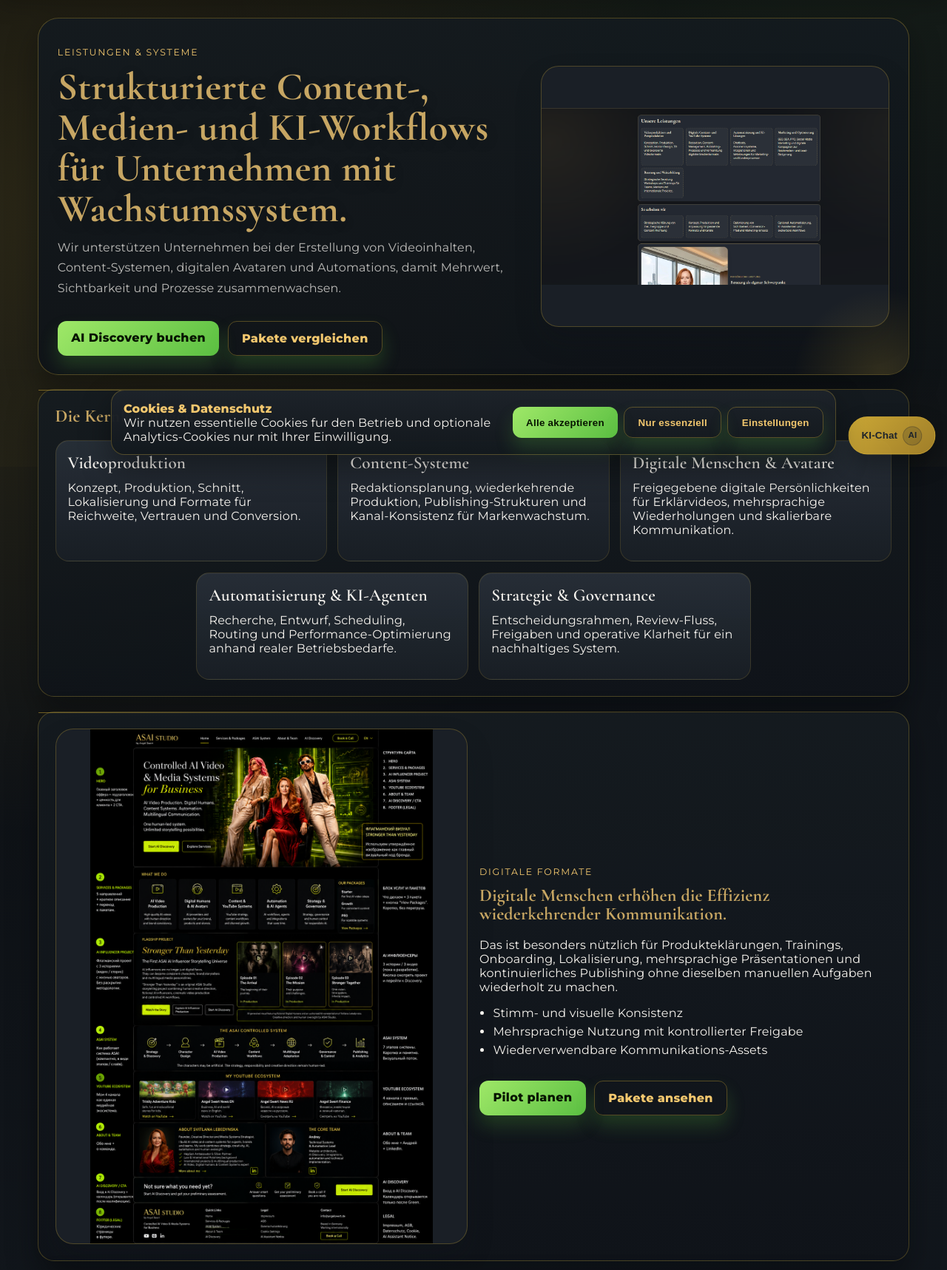
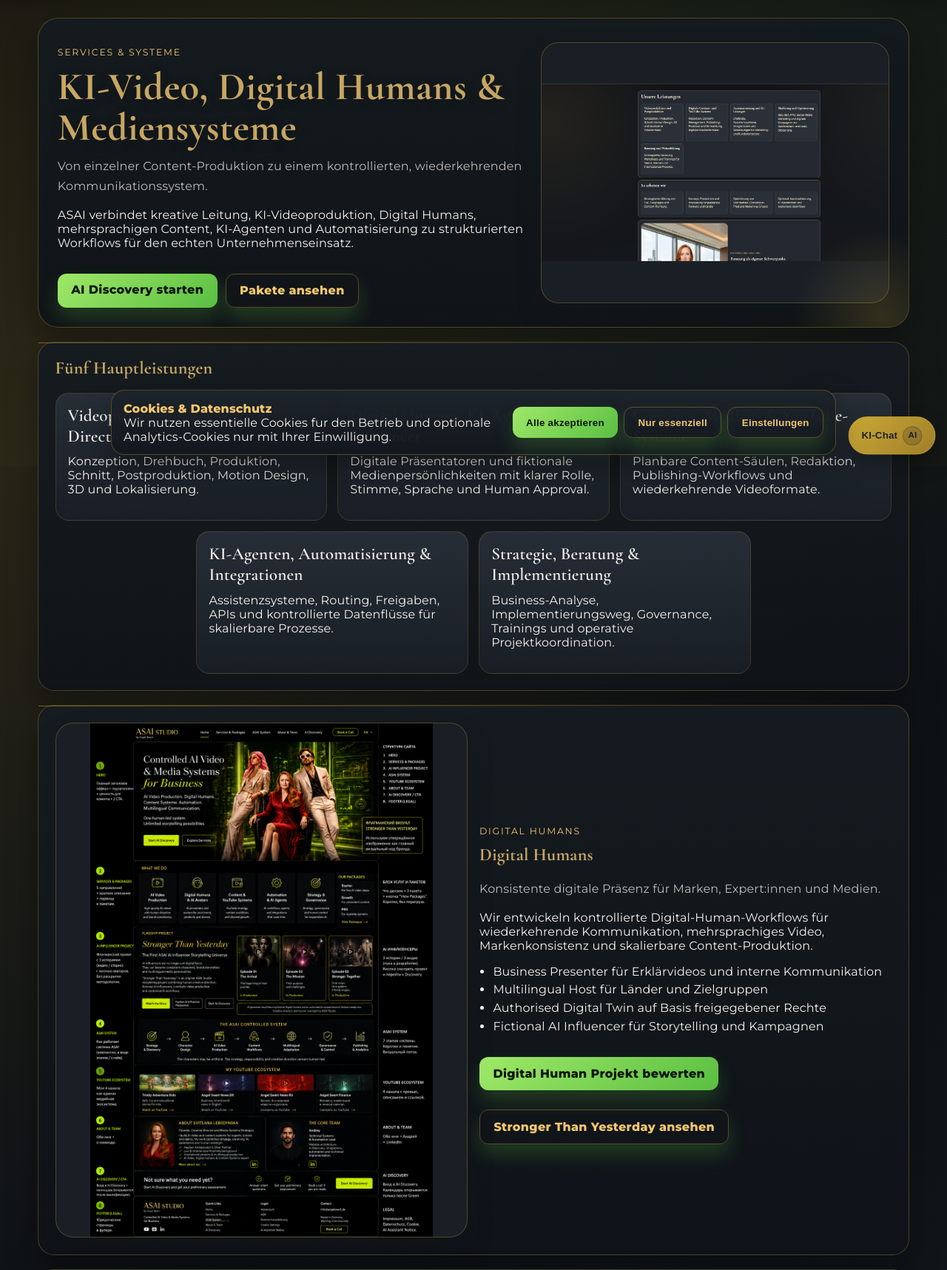
Before and after one commit to pilipandr770/AngelSwert, a Flask app: page /services in a window 1280 px wide. Shown: the part 169-1886 px from the top of the page at 74% size. Run offline with Flask 3, Linux system fonts and the light colour scheme.

Commit message:
Wire Services page to admin CMS (services_copy_json) instead of hardcoded text; add YouTube thumbnail fallback JS

```diff
--- a/app/routes/public.py
+++ b/app/routes/public.py
@@ -307,18 +307,26 @@ def services():
         separator = "&" if "?" in discovery_url else "?"
         discovery_href = f"{discovery_url}{separator}lang={getattr(g, 'lang', 'de')}"
 
+    story_video_urls = [
+        media_url(settings.story_video_01),
+        media_url(settings.story_video_02),
+        media_url(settings.story_video_03),
+    ]
+    story_episodes = [
+        {**episode, "video": story_video_urls[index] if index < len(story_video_urls) else ""}
+        for index, episode in enumerate(services_copy.get("story", {}).get("episodes", []))
+    ]
+
     return render_template(
         "public/services.html",
         services_settings=settings,
         services_copy=services_copy,
         featured_channels=featured_channels,
+        story_episodes=story_episodes,
         discovery_href=discovery_href,
         hero_media_url=media_url(settings.hero_media),
         digital_human_media_url=media_url(settings.digital_human_media),
         story_poster_url=media_url(settings.story_poster),
-        story_video_01_url=media_url(settings.story_video_01),
-        story_video_02_url=media_url(settings.story_video_02),
-        story_video_03_url=media_url(settings.story_video_03),
         strategy_photo_url=media_url(settings.strategy_photo),
     )
 
--- /dev/null
+++ b/app/static/js/nav.js
@@ -0,0 +1,16 @@
+// Falls back through YouTube thumbnail candidates when the primary thumbnail fails to load.
+(function () {
+  document.querySelectorAll('img[data-thumb-candidates]').forEach(function (img) {
+    var candidates = (img.getAttribute('data-thumb-candidates') || '').split(',').filter(Boolean);
+    var fallback = img.getAttribute('data-fallback-src') || '';
+    var index = 0;
+    img.addEventListener('error', function () {
+      if (index < candidates.length) {
+        img.src = candidates[index];
+        index += 1;
+      } else if (fallback && img.src !== fallback) {
+        img.src = fallback;
+      }
+    });
+  });
+})();
--- a/app/templates/public/services.html
+++ b/app/templates/public/services.html
@@ -3,22 +3,18 @@
 {% block meta_description %}{{ t('services.meta_description') }}{% endblock %}
 {% block content %}
 {% set is_de = lang == 'de' %}
+{% set c = services_copy %}
 
 <section class="hero services-hero">
   <div class="split split--media">
     <div>
-      <p class="eyebrow">{{ 'Services & systems' if not is_de else 'Leistungen & Systeme' }}</p>
-      <h1>{{ 'Structured content, media production and AI workflows for companies that want a repeatable growth system.' if not is_de else 'Strukturierte Content-, Medien- und KI-Workflows für Unternehmen mit Wachstumssystem.' }}</h1>
-      <p class="section-lead">
-        {% if is_de %}
-        Wir unterstützen Unternehmen bei der Erstellung von Videoinhalten, Content-Systemen, digitalen Avataren und Automations, damit Mehrwert, Sichtbarkeit und Prozesse zusammenwachsen.
-        {% else %}
-        We help companies create video content, content systems, digital avatars and automation so visibility, value and operational clarity grow together.
-        {% endif %}
-      </p>
+      <p class="eyebrow">{{ c.hero.eyebrow }}</p>
+      <h1>{{ c.hero.title }}</h1>
+      <p class="section-lead">{{ c.hero.subtitle }}</p>
+      <p>{{ c.hero.lead }}</p>
       <div class="cta-row">
-        <a class="btn" href="{{ discovery_href }}">{{ 'Book AI Discovery' if not is_de else 'AI Discovery buchen' }}</a>
-        <a class="btn btn-ghost" href="#packages">{{ 'Compare packages' if not is_de else 'Pakete vergleichen' }}</a>
+        <a class="btn" href="{{ discovery_href }}">{{ c.hero.cta_primary }}</a>
+        <a class="btn btn-ghost" href="#packages">{{ c.hero.cta_secondary }}</a>
       </div>
     </div>
     <figure class="media-frame media-frame--hero media-frame--contain services-hero-media">
@@ -28,28 +24,14 @@
 </section>
 
 <section class="page-block">
-  <h2>{{ 'The core service blocks' if not is_de else 'Die Kernleistungen' }}</h2>
+  <h2>{{ c.five_core.title }}</h2>
   <div class="services-five-grid">
+    {% for card in c.five_core.cards %}
     <details class="card service-card" open>
-      <summary>{{ 'Video production' if not is_de else 'Videoproduktion' }}</summary>
-      <p>{{ 'Concept, shooting, edit, localization and content formats designed for reach, trust and conversion.' if not is_de else 'Konzept, Produktion, Schnitt, Lokalisierung und Formate für Reichweite, Vertrauen und Conversion.' }}</p>
+      <summary>{{ card.summary }}</summary>
+      <p>{{ card.body }}</p>
     </details>
-    <details class="card service-card" open>
-      <summary>{{ 'Content systems' if not is_de else 'Content-Systeme' }}</summary>
-      <p>{{ 'Editorial planning, recurring production, publishing structures and channel consistency for brand growth.' if not is_de else 'Redaktionsplanung, wiederkehrende Produktion, Publishing-Strukturen und Kanal-Konsistenz für Markenwachstum.' }}</p>
-    </details>
-    <details class="card service-card" open>
-      <summary>{{ 'Digital humans & avatars' if not is_de else 'Digitale Menschen & Avatare' }}</summary>
-      <p>{{ 'Approved digital personalities for explainers, multilingual repetition and scalable communication.' if not is_de else 'Freigegebene digitale Persönlichkeiten für Erklärvideos, mehrsprachige Wiederholungen und skalierbare Kommunikation.' }}</p>
-    </details>
-    <details class="card service-card" open>
-      <summary>{{ 'Automation & AI agents' if not is_de else 'Automatisierung & KI-Agenten' }}</summary>
-      <p>{{ 'Research, drafting, scheduling, routing and performance optimization based on real operational needs.' if not is_de else 'Recherche, Entwurf, Scheduling, Routing und Performance-Optimierung anhand realer Betriebsbedarfe.' }}</p>
-    </details>
-    <details class="card service-card" open>
-      <summary>{{ 'Strategy & governance' if not is_de else 'Strategie & Governance' }}</summary>
-      <p>{{ 'Decision-making frameworks, review flow, approvals and operational clarity for a sustainable system.' if not is_de else 'Entscheidungsrahmen, Review-Fluss, Freigaben und operative Klarheit für ein nachhaltiges System.' }}</p>
-    </details>
+    {% endfor %}
   </div>
 </section>
 
@@ -58,81 +40,112 @@
     <img src="{{ digital_human_media_url }}" alt="Digital Human visual" loading="lazy">
   </figure>
   <div>
-    <p class="eyebrow">{{ 'Digital formats' if not is_de else 'Digitale Formate' }}</p>
-    <h2>{{ 'Digital humans increase the efficiency of recurring communication.' if not is_de else 'Digitale Menschen erhöhen die Effizienz wiederkehrender Kommunikation.' }}</h2>
-    <p>{{ 'This is helpful for product explainers, training, onboarding, localization, multilingual presentation and continuous publishing without repeating the same manual work.' if not is_de else 'Das ist besonders nützlich für Produkteklärungen, Trainings, Onboarding, Lokalisierung, mehrsprachige Präsentationen und kontinuierliches Publishing ohne dieselben manuellen Aufgaben wiederholt zu machen.' }}</p>
+    <p class="eyebrow">{{ c.digital_humans.eyebrow }}</p>
+    <h2>{{ c.digital_humans.title }}</h2>
+    <p class="section-lead">{{ c.digital_humans.subtitle }}</p>
+    <p>{{ c.digital_humans.body }}</p>
     <ul class="feature-list">
-      <li>{{ 'Voice and visual consistency' if not is_de else 'Stimm- und visuelle Konsistenz' }}</li>
-      <li>{{ 'Multilingual use with controlled approval' if not is_de else 'Mehrsprachige Nutzung mit kontrollierter Freigabe' }}</li>
-      <li>{{ 'Reusable communication assets' if not is_de else 'Wiederverwendbare Kommunikations-Assets' }}</li>
+      {% for feature in c.digital_humans.features %}
+      <li>{{ feature }}</li>
+      {% endfor %}
     </ul>
     <div class="cta-row">
-      <a class="btn" href="{{ discovery_href }}">{{ 'Plan a pilot' if not is_de else 'Pilot planen' }}</a>
-      <a class="btn btn-ghost" href="#packages">{{ 'See packages' if not is_de else 'Pakete ansehen' }}</a>
+      <a class="btn" href="{{ discovery_href }}">{{ c.digital_humans.cta_primary }}</a>
+      <a class="btn btn-ghost" href="#story">{{ c.digital_humans.cta_secondary }}</a>
     </div>
   </div>
 </section>
 
-<section id="packages" class="cards-section">
-  <p class="eyebrow">{{ 'Package logic' if not is_de else 'Paketlogik' }}</p>
-  <h2>{{ 'Choose the structure that matches the current maturity of your business.' if not is_de else 'Wählen Sie die Struktur, die zum aktuellen Reifegrad Ihres Business passt.' }}</h2>
-  <div class="packages-grid">
-    <article class="card package-card">
-      <h3>Starter</h3>
-      <p class="package-price">{{ 'Content foundation' if not is_de else 'Content-Basis' }}</p>
-      <ul class="feature-list">
-        <li>{{ '10 videos/month' if not is_de else '10 Videos/Monat' }}</li>
-        <li>{{ '1 primary channel' if not is_de else '1 Hauptkanal' }}</li>
-        <li>{{ 'Manual publishing' if not is_de else 'Manuelles Publishing' }}</li>
-        <li>{{ 'No automation' if not is_de else 'Keine Automatisierung' }}</li>
-      </ul>
-      <a class="btn" href="{{ discovery_href }}">{{ 'Book Starter' if not is_de else 'Starter buchen' }}</a>
+<section id="story" class="page-block story-section">
+  <p class="eyebrow">{{ c.story.eyebrow }}</p>
+  <h2>{{ c.story.title }}</h2>
+  <p class="section-lead">{{ c.story.subtitle }}</p>
+  <p>{{ c.story.lead }}</p>
+  <figure class="media-frame media-frame--hero media-frame--contain story-poster">
+    {% if story_episodes and story_episodes[0].video %}
+    <video src="{{ story_episodes[0].video }}" poster="{{ story_poster_url }}" controls preload="none"></video>
+    {% else %}
+    <img src="{{ story_poster_url }}" alt="{{ c.story.title }}" loading="lazy">
+    {% endif %}
+  </figure>
+  <div class="cards-grid">
+    {% for episode in story_episodes %}
+    <article class="card story-card">
+      <p class="eyebrow">{{ episode.eyebrow }}</p>
+      <h3>{{ episode.title }}</h3>
+      <p class="meta">{{ episode.status }}</p>
+      {% if episode.video %}
+      <a class="btn btn-ghost" href="{{ episode.video }}" target="_blank" rel="noopener">{{ episode.button }}</a>
+      {% endif %}
     </article>
-    <article class="card package-card">
-      <h3>Growth</h3>
-      <p class="package-price">{{ 'Recurring publishing' if not is_de else 'Wiederkehrendes Publishing' }}</p>
-      <ul class="feature-list">
-        <li>{{ '20 videos/month' if not is_de else '20 Videos/Monat' }}</li>
-        <li>{{ 'Multiple channels' if not is_de else 'Mehrere Kanäle' }}</li>
-        <li>{{ 'Up to 2 languages' if not is_de else 'Bis zu 2 Sprachen' }}</li>
-        <li>{{ 'Structured approval flow' if not is_de else 'Strukturierter Freigabeprozess' }}</li>
-      </ul>
-      <a class="btn" href="{{ discovery_href }}">{{ 'Book Growth' if not is_de else 'Growth buchen' }}</a>
-    </article>
-    <article class="card package-card package-card--pro">
-      <h3>Pro</h3>
-      <p class="package-price">{{ 'Controlled system' if not is_de else 'Kontrolliertes System' }}</p>
-      <ul class="feature-list">
-        <li>{{ 'Custom volume' if not is_de else 'Individuelle Kapazität' }}</li>
-        <li>{{ 'Automation + AI agents' if not is_de else 'Automatisierung + KI-Agenten' }}</li>
-        <li>{{ 'Roles, logs, approval gates' if not is_de else 'Rollen, Logs, Freigaben' }}</li>
-        <li>{{ 'Multi-channel integration' if not is_de else 'Mehrkanal-Integration' }}</li>
-      </ul>
-      <a class="btn" href="{{ discovery_href }}">{{ 'Book Pro' if not is_de else 'Pro buchen' }}</a>
-    </article>
+    {% endfor %}
+  </div>
+  <div class="cta-row">
+    <a class="btn" href="{{ discovery_href }}">{{ c.story.cta_discovery }}</a>
   </div>
 </section>
 
-<section class="page-block">
-  <h2>{{ 'Growth Layer' if not is_de else 'Growth Layer' }}</h2>
-  <p class="section-lead">{{ 'Extend the media system when the foundation is ready.' if not is_de else 'Erweitern Sie das Mediensystem, sobald die Grundlage steht.' }}</p>
-  <p>
-    {% if is_de %}
-    Website- und Landingpage-Support, SEO/SEA, Tracking, CRM-Integration, bezahlte Kampagnen und Growth-Aktivitäten können als eigene Erweiterungsebene ergänzt werden, sobald es für das Projekt relevant ist.
-    {% else %}
-    Website and landing-page support, SEO/SEA, tracking, CRM integration, paid campaigns and growth activities can be added as a dedicated expansion layer when relevant to the project.
-    {% endif %}
-  </p>
+<section class="cards-section">
+  <p class="eyebrow">{{ c.youtube.eyebrow }}</p>
+  <h2>{{ c.youtube.title }}</h2>
+  <p class="section-lead">{{ c.youtube.subtitle }}</p>
+  <p>{{ c.youtube.lead }}</p>
+  <div class="video-grid">
+    {% for video in featured_channels %}
+    <a class="video-card" href="{{ video.url }}" target="_blank" rel="noopener">
+      <div class="video-card-media">
+        {% if video.thumbnail %}
+        <img src="{{ video.thumbnail }}" alt="{{ video.title }}" loading="lazy" data-thumb-candidates="{{ video.thumbnail_candidates|join(',') }}">
+        {% else %}
+        <div class="video-card-placeholder">{{ video.title }}</div>
+        {% endif %}
+      </div>
+      <div class="video-card-body">
+        <h3>{{ video.title }}</h3>
+        <p>{{ c.youtube.visit_label }}</p>
+      </div>
+    </a>
+    {% endfor %}
+  </div>
+</section>
+
+<section id="packages" class="cards-section">
+  <p class="eyebrow">{{ c.packages.eyebrow }}</p>
+  <h2>{{ c.packages.title }}</h2>
+  <div class="packages-grid">
+    {% for item in c.packages['items'] %}
+    <article class="card package-card{{ ' package-card--pro' if item.name == 'PRO' else '' }}">
+      <h3>{{ item.name }}</h3>
+      <p class="package-price">{{ item.price }}</p>
+      <ul class="feature-list">
+        {% for feature in item.features %}
+        <li>{{ feature }}</li>
+        {% endfor %}
+      </ul>
+      <a class="btn" href="{{ discovery_href }}">{{ item.cta }}</a>
+    </article>
+    {% endfor %}
+  </div>
+  <p class="meta">{{ c.packages.meta }}</p>
 </section>
 
 <section class="page-block">
-  <p class="eyebrow">{{ 'How We Work' if not is_de else 'So arbeiten wir' }}</p>
+  <h2>{{ c.optional_growth.title }}</h2>
+  <p class="section-lead">{{ c.optional_growth.subtitle }}</p>
+  <div class="cards-grid">
+    {% for card in c.optional_growth.cards %}
+    <article class="card"><h3>{{ card.title }}</h3><p>{{ card.body }}</p></article>
+    {% endfor %}
+  </div>
+  <p class="meta">{{ c.optional_growth.meta }}</p>
+</section>
+
+<section class="page-block">
+  <p class="eyebrow">{{ c.workflow.title }}</p>
   <ol class="work-timeline">
-    <li><strong>01 {{ 'Discovery' if not is_de else 'Discovery' }}:</strong> {{ 'Goals, audience, current setup and constraints.' if not is_de else 'Ziele, Zielgruppe, aktuelles Setup und Rahmenbedingungen.' }}</li>
-    <li><strong>02 {{ 'System Design' if not is_de else 'System Design' }}:</strong> {{ 'Content model, Digital Humans, workflow and production logic.' if not is_de else 'Content-Modell, Digital Humans, Workflow und Produktionslogik.' }}</li>
-    <li><strong>03 {{ 'Production' if not is_de else 'Produktion' }}:</strong> {{ 'Scripts, assets, AI generation, review and delivery.' if not is_de else 'Skripte, Assets, KI-Generierung, Review und Lieferung.' }}</li>
-    <li><strong>04 {{ 'Automation' if not is_de else 'Automatisierung' }}:</strong> {{ 'Approvals, integrations, monitoring and repeatable workflows.' if not is_de else 'Freigaben, Integrationen, Monitoring und wiederholbare Workflows.' }}</li>
-    <li><strong>05 {{ 'Scale' if not is_de else 'Scale' }}:</strong> {{ 'More content, languages, channels and growth layers when the system is ready.' if not is_de else 'Mehr Content, Sprachen, Kanäle und Growth-Layer, sobald das System bereit ist.' }}</li>
+    {% for step in c.workflow.steps %}
+    <li><strong>{{ step.label }}:</strong> {{ step.body }}</li>
+    {% endfor %}
   </ol>
 </section>
 
```
Also changed, not shown: app/services/services_content.py (+71 -57 lines), app/templates/admin/services_content.html (+10 -0 lines).
